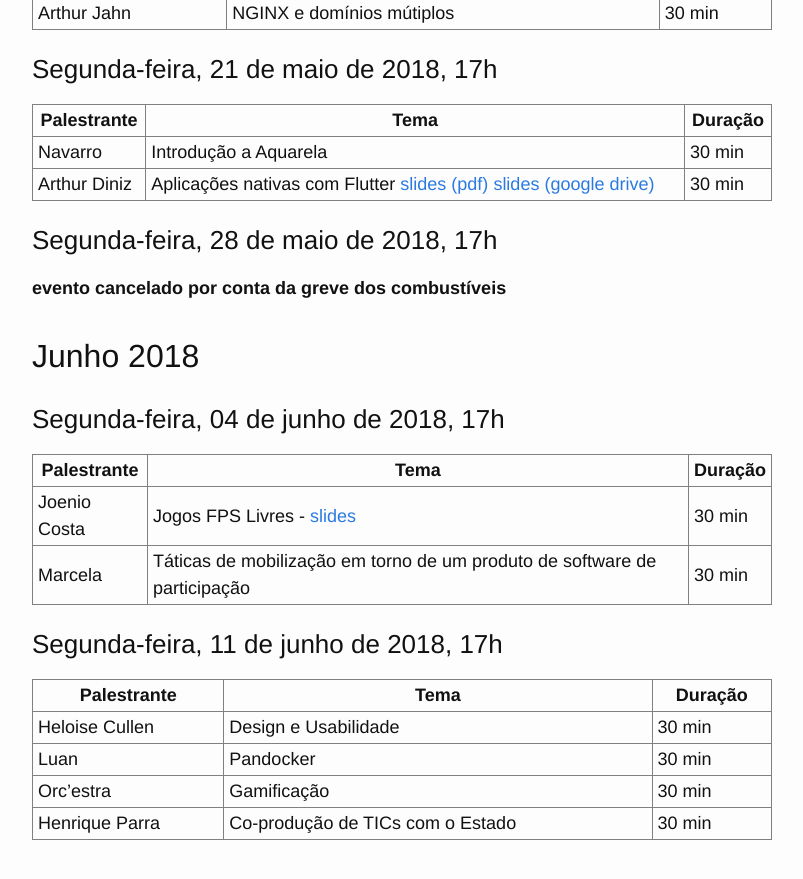
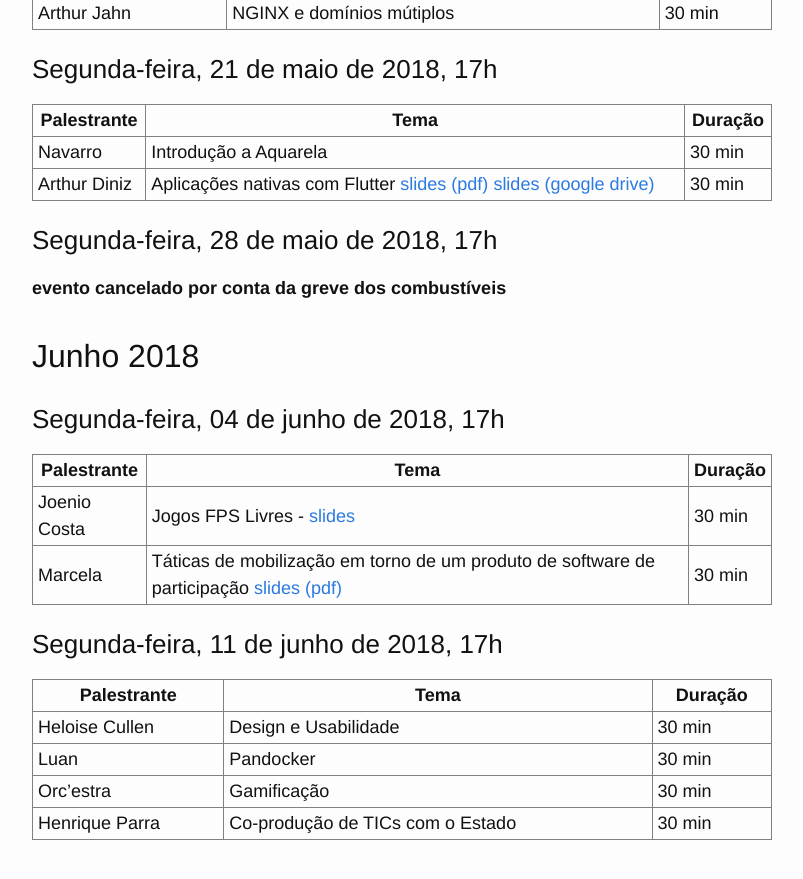
Before and after one commit to lappis-unb/MiniLappisConf, a Jekyll site: the page built from passados.md, in a window 1280 px wide and 900 px high, scrolled down 2079 px. Shown: the top 879 px of the window, without its empty margins (238-1041 px from the left). Built offline with Jekyll 4.4.1, drawn with Linux system fonts in a browser that asks for light colours.

```diff
--- a/_layouts/default.html
+++ b/_layouts/default.html
@@ -9,6 +9,7 @@
     <meta name="description" content="{% if page.excerpt %}{{ page.excerpt | strip_html | strip_newlines | truncate: 160 }}{% else %}{{ site.description }}{% endif %}">
     <link rel="stylesheet" href="{{ "/css/main.css" | prepend: site.baseurl }}">
     <link rel="canonical" href="{{ page.url | replace:'index.html','' | prepend: site.baseurl | prepend: site.url }}">
+    <base href="{{ site.baseurl }}/">
   </head>
 
   <body>
--- a/passados.md
+++ b/passados.md
@@ -79,7 +79,7 @@ title: Eventos passados
 | Palestrante     | Tema                                    | Duração |
 | --------------- | --------------------------------------- | ------- |
 | Navarro         | Introdução a Aquarela                   | 30 min  |
-| Arthur Diniz    | Aplicações nativas com Flutter [slides (pdf)](/slides/flutter/Flutter Lappis Conf.pdf) [slides (google drive)](https://docs.google.com/presentation/d/1z08qIcuaRF0_dnMScFvAt-h0eo8-34Xub1UrlZdWlqU/edit?usp=sharing) | 30 min  |
+| Arthur Diniz    | Aplicações nativas com Flutter [slides (pdf)](slides/flutter/Flutter Lappis Conf.pdf) [slides (google drive)](https://docs.google.com/presentation/d/1z08qIcuaRF0_dnMScFvAt-h0eo8-34Xub1UrlZdWlqU/edit?usp=sharing) | 30 min  |
 
 ### Segunda-feira, 28 de maio de 2018, 17h
 
@@ -92,7 +92,7 @@ title: Eventos passados
 | Palestrante     | Tema                                    | Duração |
 | --------------- | --------------------------------------- | ------- |
 | Joenio Costa    | Jogos FPS Livres - [slides](http://joenio.me/jogos-fps-livres) | 30 min  |
-| Marcela         | Táticas de mobilização em torno de um produto de software de participação | 30 min |
+| Marcela         | Táticas de mobilização em torno de um produto de software de participação [slides (pdf)](slides/Apresentacao_CPA_Taticas_de_Mobilizacao.pdf) | 30 min |
 
 ### Segunda-feira, 11 de junho de 2018, 17h
 
```
Also changed, not shown: index.md (+2 -2 lines).
